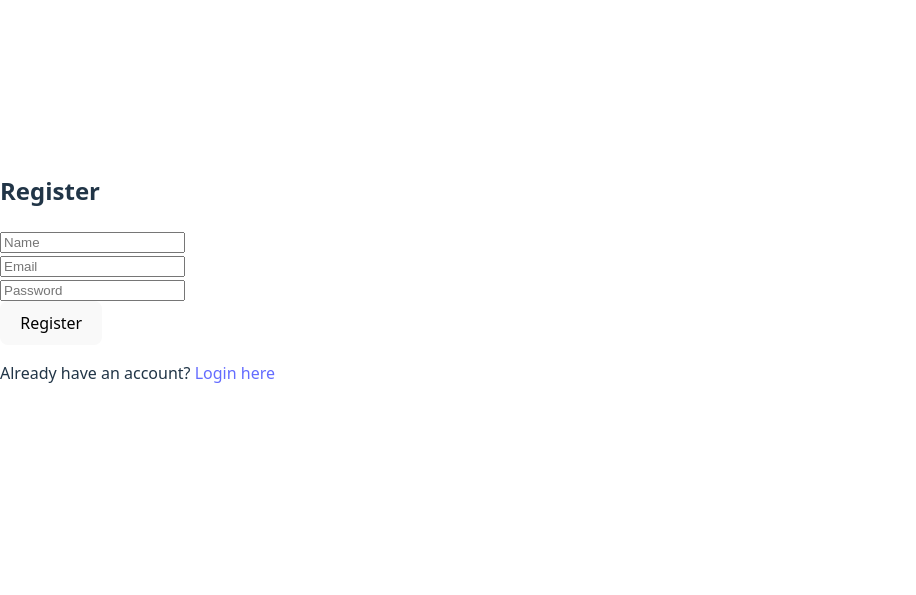
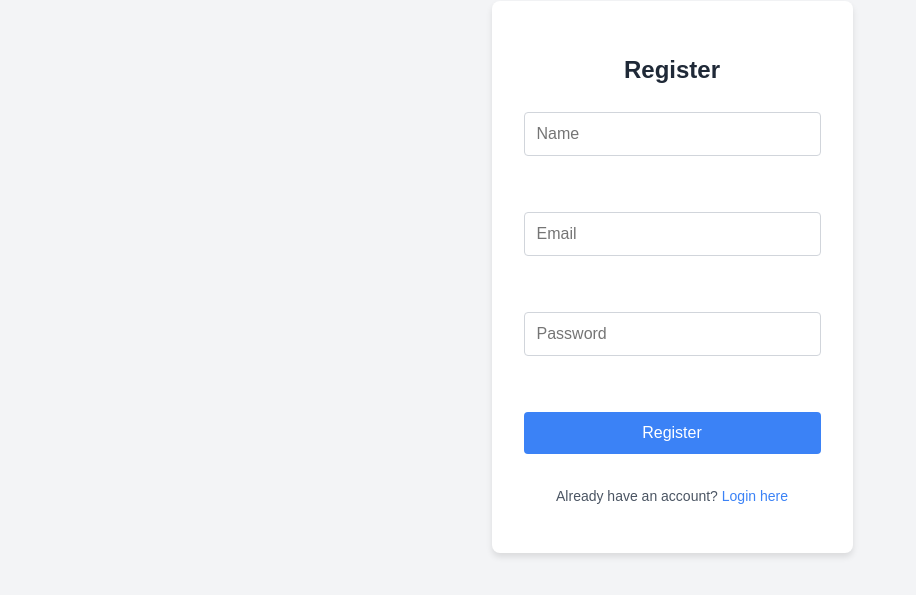
Before and after one commit to prneiderball/habit-randomizer, a React (Vite) app in the folder client/: page /register in a window 1280 px wide. Shown: the part 123-718 px from the top of the page, without its empty margins (0-916 px from the left). Built offline with nearby package versions, Linux system fonts and the light colour scheme.

Commit message:
uodated styling

```diff
--- a/client/src/components/App/App.css
+++ b/client/src/components/App/App.css
@@ -1,99 +1,9 @@
-/* Root container */
-#root {
-  max-width: 1280px;
-  margin: 0 auto;
-  padding: 2rem;
-  text-align: center;
-  font-family: 'Segoe UI', Tahoma, Geneva, Verdana, sans-serif;
-  background-color: #f7f7f7;
+body {
+  margin: 0;
+  font-family: Arial, sans-serif;
+  background-color: #f3f4f6; /* Light gray background */
   min-height: 100vh;
-}
-
-/* Logo (if you want to keep one) */
-.logo {
-  height: 6em;
-  padding: 1.5em;
-  will-change: filter;
-  transition: filter 300ms;
-}
-.logo:hover {
-  filter: drop-shadow(0 0 2em #646cffaa);
-}
-.logo.react:hover {
-  filter: drop-shadow(0 0 2em #61dafbaa);
-}
-
-@keyframes logo-spin {
-  from {
-    transform: rotate(0deg);
-  }
-  to {
-    transform: rotate(360deg);
-  }
-}
-
-@media (prefers-reduced-motion: no-preference) {
-  a:nth-of-type(2) .logo {
-    animation: logo-spin infinite 20s linear;
-  }
-}
-
-/* Card for displaying habits */
-.card {
-  padding: 2em;
-  margin: 1rem 0;
-  background-color: #fff;
-  border-radius: 10px;
-  box-shadow: 0 2px 8px rgba(0,0,0,0.1);
-  text-align: left;
-}
-
-/* Headers */
-h1, h2, h3 {
-  color: #333;
-  margin-bottom: 1rem;
-}
-
-/* Buttons */
-button {
-  background-color: #646cff;
-  color: white;
-  border: none;
-  border-radius: 6px;
-  padding: 0.6rem 1.2rem;
-  margin: 0.5rem;
-  cursor: pointer;
-  font-size: 1rem;
-  transition: background-color 0.3s;
-}
-button:hover {
-  background-color: #4a52d1;
-}
-
-/* Form inputs */
-input, select {
-  padding: 0.6rem;
-  margin: 0.5rem 0;
-  border-radius: 6px;
-  border: 1px solid #ccc;
-  width: 100%;
-  max-width: 300px;
-  box-sizing: border-box;
-}
-
-/* Forms */
-form {
   display: flex;
-  flex-direction: column;
+  justify-content: center;
   align-items: center;
 }
-
-/* Links / small text */
-.read-the-docs, a {
-  color: #646cff;
-  text-decoration: none;
-  font-size: 0.9rem;
-}
-.read-the-docs:hover, a:hover {
-  text-decoration: underline;
-}
--- /dev/null
+++ b/client/src/components/Dashboard/Dashboard.css
@@ -0,0 +1,93 @@
+.dashboard-container {
+  min-height: 100vh;
+  background-color: #f3f4f6;
+  display: flex;
+  flex-direction: column;
+}
+
+.dashboard-header {
+  display: flex;
+  justify-content: space-between;
+  align-items: center;
+  padding: 1rem 2rem;
+  background-color: #ffffff;
+  box-shadow: 0 2px 4px rgba(0, 0, 0, 0.1);
+}
+
+.brand h1 {
+  font-size: 1.5rem;
+  color: #1f2937;
+  margin: 0;
+}
+
+.header-right {
+  display: flex;
+  align-items: center;
+  gap: 1rem;
+}
+
+.welcome {
+  font-size: 1rem;
+  color: #4b5563;
+}
+
+.btn.logout {
+  background-color: #dc2626;
+  color: #ffffff;
+  padding: 0.5rem 1rem;
+  border: none;
+  border-radius: 4px;
+  font-size: 0.875rem;
+  cursor: pointer;
+  transition: background-color 0.2s;
+}
+
+.btn.logout:hover {
+  background-color: #b91c1c;
+}
+
+.dashboard-main {
+  flex: 1;
+  display: flex;
+  justify-content: center;
+  align-items: flex-start;
+  padding: 2rem;
+}
+
+.card.greeting-card {
+  background-color: #ffffff;
+  padding: 2rem;
+  border-radius: 8px;
+  box-shadow: 0 4px 6px rgba(0, 0, 0, 0.1);
+  width: 100%;
+  max-width: 600px;
+  text-align: center;
+}
+
+.card.greeting-card h2 {
+  margin-bottom: 1rem;
+  font-size: 1.5rem;
+  color: #1f2937;
+}
+
+.card.greeting-card p.muted {
+  font-size: 1rem;
+  color: #6b7280;
+}
+
+@media (max-width: 640px) {
+  .dashboard-header {
+    flex-direction: column;
+    gap: 1rem;
+    padding: 1rem;
+  }
+
+  .dashboard-main {
+    padding: 1rem;
+  }
+
+  .card.greeting-card {
+    padding: 1.5rem;
+    max-width: 90%;
+  }
+}
--- a/client/src/components/Dashboard/Dashboard.jsx
+++ b/client/src/components/Dashboard/Dashboard.jsx
@@ -1,58 +1,65 @@
-// components/Dashboard/Dashboard.jsx
+// client/src/components/Dashboard/Dashboard.jsx
 import React, { useEffect, useState } from "react";
+import "./Dashboard.css";
 
-function Dashboard({ token, onLogout }) {
-  const [habits, setHabits] = useState([]);
-  const [randomHabit, setRandomHabit] = useState(null);
+function Dashboard({ token, user, onLogout }) {
+  // Use user prop (from App) or fallback to localStorage if App didn't pass it
+  const [currentUser, setCurrentUser] = useState(
+    user || JSON.parse(localStorage.getItem("user")) || null
+  );
 
-  // Fetch habits from backend
+  // If we don't have user info, try fetching /api/users/me (protected)
   useEffect(() => {
-    const fetchHabits = async () => {
+    if (!currentUser && token) {
+      (async () => {
         try {
-        const res = await fetch("http://localhost:5000/api/habits", {
+          const res = await fetch("/api/users/me", {
+            method: "GET",
             headers: {
               "Content-Type": "application/json",
               Authorization: `Bearer ${token}`,
             },
           });
+
+          if (res.ok) {
             const data = await res.json();
-        setHabits(data);
-        if (data.length > 0) {
-          setRandomHabit(data[Math.floor(Math.random() * data.length)]);
+            // backend might return { user: { ... } } or just the user object
+            setCurrentUser(data.user || data);
+          } else {
+            // not critical — we'll still show a neutral greeting
+            console.warn("Profile fetch returned", res.status);
           }
         } catch (err) {
-        console.error("Error fetching habits:", err);
+          console.warn("Failed to fetch profile:", err.message);
         }
-    };
-
-    fetchHabits();
-  }, [token]);
+      })();
+    }
+  }, [token, currentUser]);
 
   return (
-    <div className="dashboard">
-      <header>
+    <div className="dashboard-container">
+      <header className="dashboard-header">
+        <div className="brand">
           <h1>Habit Randomizer</h1>
-        <button onClick={onLogout}>Logout</button>
+        </div>
+        <div className="header-right">
+          <div className="welcome">
+            {currentUser?.name ? `Welcome, ${currentUser.name}` : "Welcome!"}
+          </div>
+          <button className="btn logout" onClick={onLogout}>
+            Logout
+          </button>
+        </div>
       </header>
 
-      {randomHabit && (
-        <section className="random-habit">
-          <h2>Today's Random Habit</h2>
-          <p><strong>{randomHabit.title}</strong></p>
-          <p>{randomHabit.description}</p>
+      <main className="dashboard-main">
+        <section className="card greeting-card">
+          <h2>{currentUser?.name ? `Hi, ${currentUser.name}` : "Hello!"}</h2>
+          <p className="muted">This is your dashboard. We'll add habits and the randomizer next.</p>
         </section>
-      )}
 
-      <section className="habit-list">
-        <h2>All Habits</h2>
-        <ul>
-          {habits.map((habit) => (
-            <li key={habit._id}>
-              <strong>{habit.title}</strong> - {habit.description} ({habit.frequency})
-            </li>
-          ))}
-        </ul>
-      </section>
+        {/* Placeholder for future sections: Randomizer, Add Habit, Habit List */}
+      </main>
     </div>
   );
 }
--- /dev/null
+++ b/client/src/components/LoginForm/LoginForm.css
@@ -0,0 +1,79 @@
+/* LoginForm.css */
+.card {
+  background-color: #ffffff;
+  padding: 2rem;
+  border-radius: 8px;
+  box-shadow: 0 4px 6px rgba(0, 0, 0, 0.1);
+  width: 100%;
+  max-width: 400px;
+  text-align: center;
+}
+
+.card h2 {
+  margin-bottom: 1.5rem;
+  font-size: 1.5rem;
+  color: #1f2937;
+}
+
+.card form {
+  display: flex;
+  flex-direction: column;
+  gap: 1rem;
+}
+
+.card input {
+  padding: 0.75rem;
+  border: 1px solid #d1d5db;
+  border-radius: 4px;
+  font-size: 1rem;
+  outline: none;
+  transition: border-color 0.2s;
+}
+
+.card input:focus {
+  border-color: #3b82f6;
+}
+
+.card button {
+  background-color: #3b82f6;
+  color: #ffffff;
+  padding: 0.75rem;
+  border: none;
+  border-radius: 4px;
+  font-size: 1rem;
+  cursor: pointer;
+  transition: background-color 0.2s;
+}
+
+.card button:hover {
+  background-color: #2563eb;
+}
+
+.card p {
+  margin-top: 1rem;
+  font-size: 0.875rem;
+  color: #4b5563;
+}
+
+.card a {
+  color: #3b82f6;
+  text-decoration: none;
+}
+
+.card a:hover {
+  text-decoration: underline;
+}
+
+.card p[style*="color: red"] {
+  margin-top: 1rem;
+  font-size: 0.875rem;
+  color: #dc2626;
+}
+
+/* Responsive design */
+@media (max-width: 640px) {
+  .card {
+    padding: 1.5rem;
+    max-width: 90%;
+  }
+}
--- a/client/src/components/LoginForm/LoginForm.jsx
+++ b/client/src/components/LoginForm/LoginForm.jsx
@@ -1,5 +1,8 @@
 import React, { useState } from "react";
 import { Link } from "react-router-dom";
+import "../App/App.css";
+import "./LoginForm.css";
+
 
 function LoginForm({ onLogin }) {
   const [email, setEmail] = useState("");
--- /dev/null
+++ b/client/src/components/RegisterForm/RegisterForm.css
@@ -0,0 +1,78 @@
+.card {
+  background-color: #ffffff;
+  padding: 2rem;
+  border-radius: 8px;
+  box-shadow: 0 4px 6px rgba(0, 0, 0, 0.1);
+  width: 100%;
+  max-width: 400px;
+  text-align: center;
+}
+
+.card h2 {
+  margin-bottom: 1.5rem;
+  font-size: 1.5rem;
+  color: #1f2937;
+}
+
+.card form {
+  display: flex;
+  flex-direction: column;
+  gap: 1rem;
+}
+
+.card input {
+  padding: 0.75rem;
+  border: 1px solid #d1d5db;
+  border-radius: 4px;
+  font-size: 1rem;
+  outline: none;
+  transition: border-color 0.2s;
+}
+
+.card input:focus {
+  border-color: #3b82f6;
+}
+
+.card button {
+  background-color: #3b82f6;
+  color: #ffffff;
+  padding: 0.75rem;
+  border: none;
+  border-radius: 4px;
+  font-size: 1rem;
+  cursor: pointer;
+  transition: background-color 0.2s;
+}
+
+.card button:hover {
+  background-color: #2563eb;
+}
+
+.card p {
+  margin-top: 1rem;
+  font-size: 0.875rem;
+  color: #4b5563;
+}
+
+.card a {
+  color: #3b82f6;
+  text-decoration: none;
+}
+
+.card a:hover {
+  text-decoration: underline;
+}
+
+.card p[style*="color: red"] {
+  margin-top: 1rem;
+  font-size: 0.875rem;
+  color: #dc2626;
+}
+
+/* Responsive design */
+@media (max-width: 640px) {
+  .card {
+    padding: 1.5rem;
+    max-width: 90%;
+  }
+}
```
Lines whose indentation alone changed are shown as unchanged.
